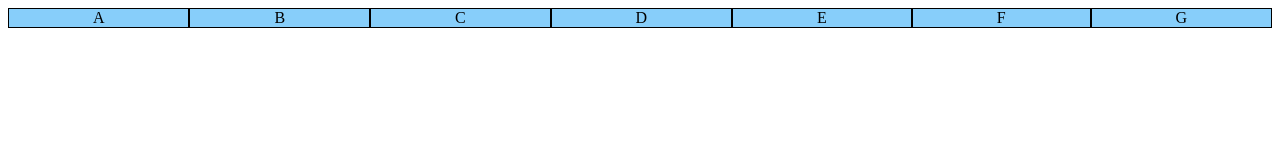
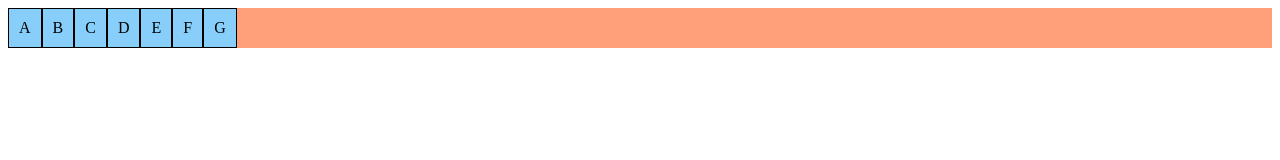
Before and after one commit to DAYANAQUISPE/html-css, a plain HTML site: page exercicios/ex027/flex001/index.html in a window 1280 px wide. Drawn offline with Linux system fonts and the light colour scheme.

Commit message:
exercício 027

```diff
--- a/exercicios/ex027/flex001/index.html
+++ b/exercicios/ex027/flex001/index.html
@@ -8,13 +8,14 @@
         div.conteiner {
             background-color: lightsalmon;
             display: flex;
+            flex-direction: row;
         }
 
         div.item {
             background-color: lightskyblue;
             border: 1px solid black;
             text-align: center;
-            flex: auto;
+            padding: 10px;
         }
     </style>
 </head>
```
